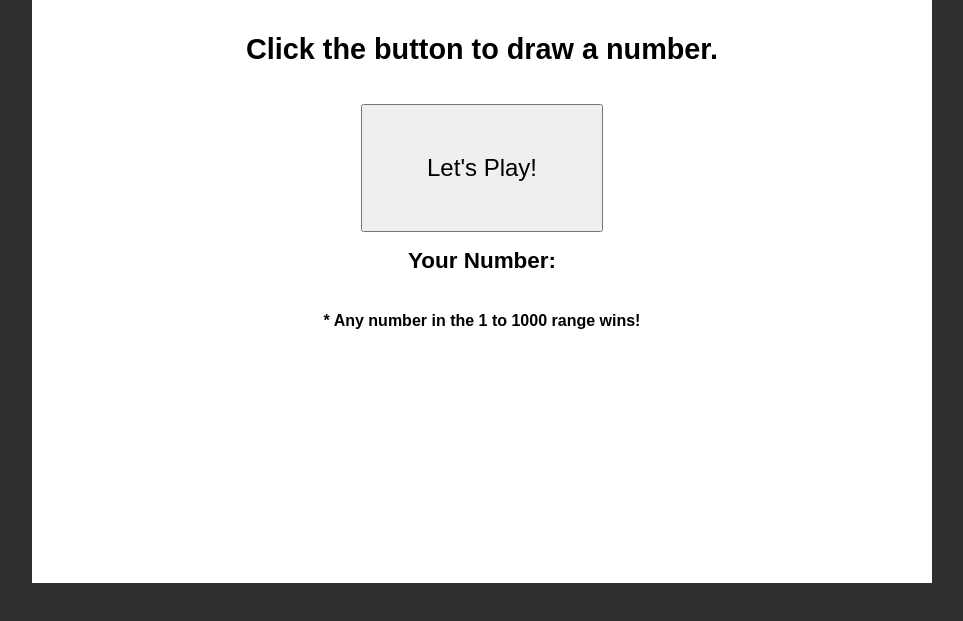
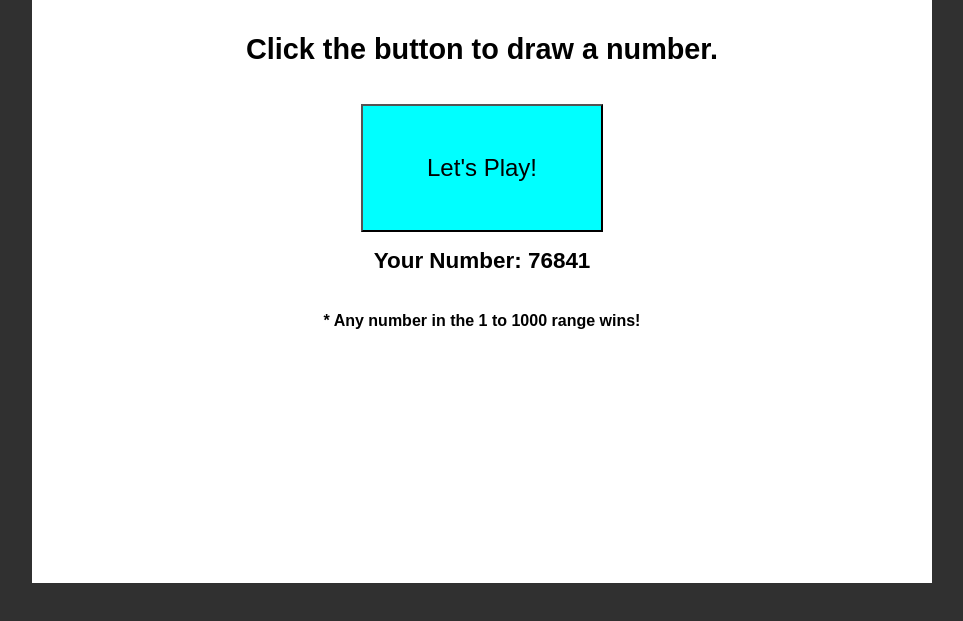
Before and after one commit to chemacenturion/JavaScript__Take-Home, a plain HTML site: page index.html in a window 1280 px wide. Both pictures are taken after a click on the button "Let's Play!". Shown: the part 161-782 px from the top of the page, without its empty margins (158-1121 px from the left). Drawn offline with Linux system fonts and the light colour scheme.

Commit message:
pushing up button functionality

```diff
--- /dev/null
+++ b/assets/script.js
@@ -0,0 +1,19 @@
+const playBtn = document.querySelector("#generate");
+
+// create function called generateNumbers
+function generateNumbers () {
+    let randNum = document.getElementById('randNum');
+    let result = document.getElementById('result')
+    // Number between 1 and 100,000
+    randNum.innerHTML = Math.floor(Math.random() * 100000) + 1;
+        if(randNum.innerHTML > 1000) {
+            alert("This site says, 'Too bad! You've Lost!'")
+        } else {
+            alert("This site says, 'Congratulations! You've Won!'")
+        }
+
+}
+
+// Add event listener to generate lottery numbers
+playBtn.addEventListener("click", () => playBtn.style.backgroundColor='aqua');
+playBtn.addEventListener("click", generateNumbers);
--- a/assets/styles.css
+++ b/assets/styles.css
@@ -32,10 +32,10 @@ body {
     font-size: x-large;
 }
 
-.container button:hover {
+/* .container button:hover {
     background-color: aqua;
     border: 2px skyblue solid;
-}
+} */
 
 .container h3 {
     margin-bottom: 1rem;
--- a/index.html
+++ b/index.html
@@ -13,11 +13,16 @@
         <br/>
         <h2>Click the button to draw a number.</h2>
         <br/>
-        <button>Let's Play!</button>
+        <button id="generate" class="btn">Let's Play!</button>
         <br/>
-        <h3>Your Number:</h3>
+        <h3>Your Number:
+            <span id="randNum">0</span>
+            <span id="result"></span>
+        </h3>
         <br/>
         <p>* Any number in the 1 to 1000 range wins!</p>
     </div>
+
+    <script src="./assets/script.js"></script>
 </body>
 </html>
```
